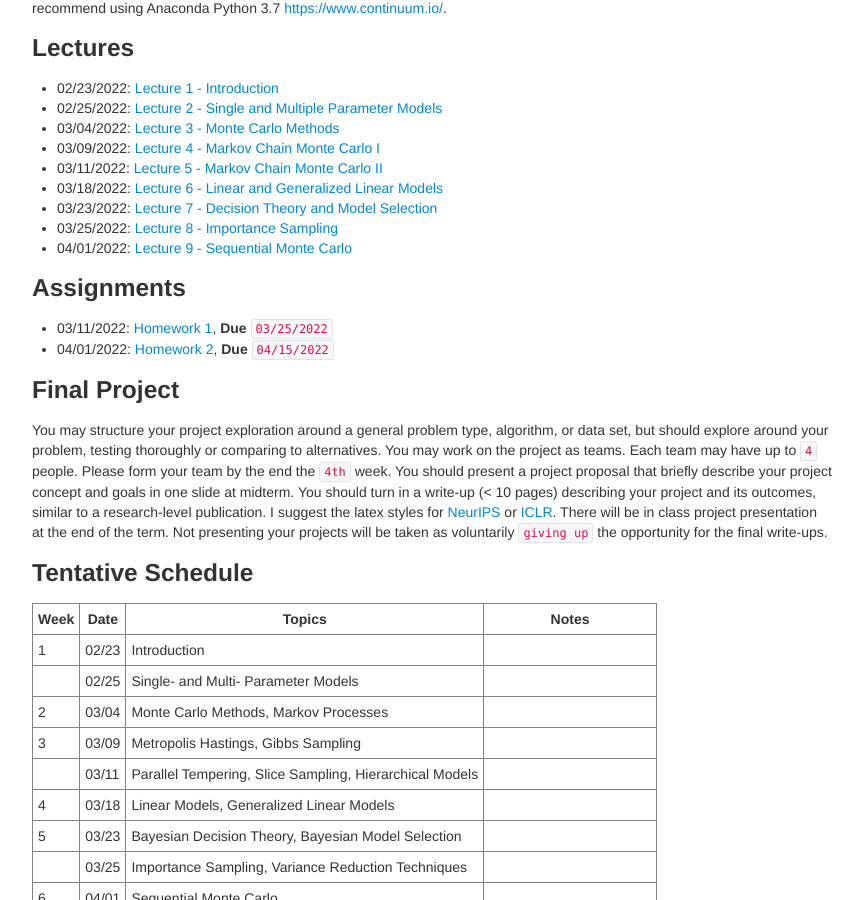
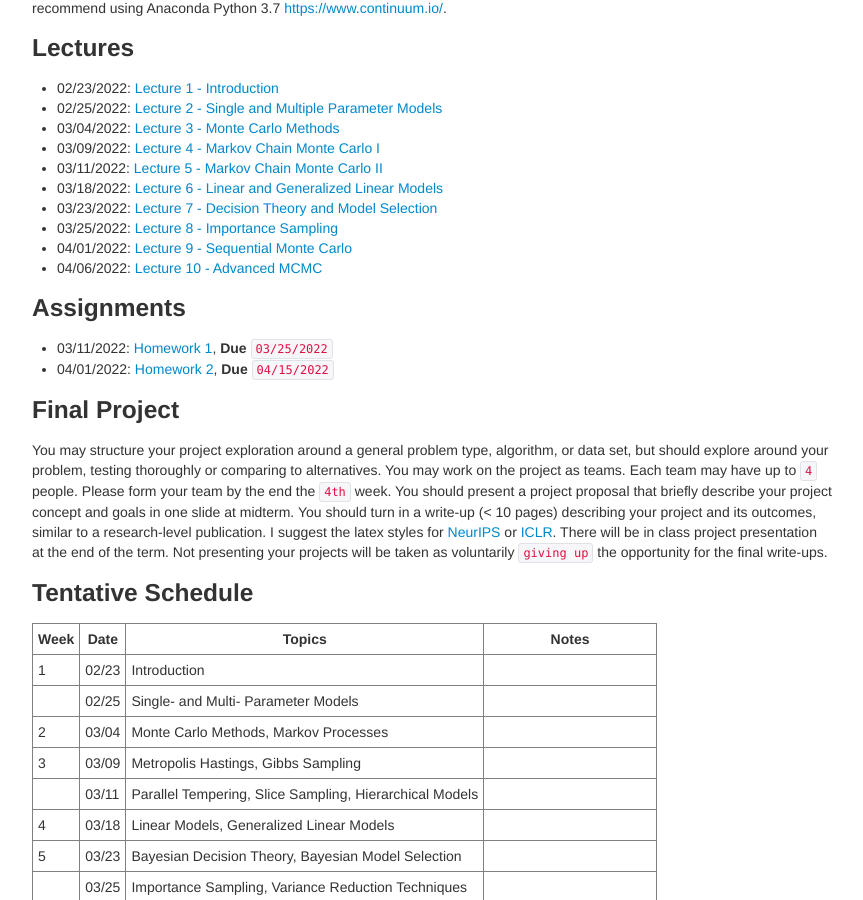
Before and after one commit to zcrabbit/zcrabbit.github.io, a Jekyll site: the page built from courses/btc-s22.md, in a window 1280 px wide and 900 px high, scrolled down 1075 px. Shown: the whole window, without its empty margins (208-1071 px from the left). Built offline with Jekyll 4.4.1, drawn with Linux system fonts in a browser that asks for light colours.

Commit message:
lecture 10 out

```diff
--- a/courses/btc-s22.md
+++ b/courses/btc-s22.md
@@ -48,6 +48,7 @@ We will use python during the course. A good Python tutorial is available at <ht
 - 03/23/2022: [Lecture 7 - Decision Theory and Model Selection]({{sites.baseurl}}/static/slides/btc_spring22/lec07.pdf)
 - 03/25/2022: [Lecture 8 - Importance Sampling]({{sites.baseurl}}/static/slides/btc_spring22/lec08.pdf)
 - 04/01/2022: [Lecture 9 - Sequential Monte Carlo]({{sites.baseurl}}/static/slides/btc_spring22/lec09.pdf)
+- 04/06/2022: [Lecture 10 - Advanced MCMC]({{sites.baseurl}}/static/slides/btc_spring22/lec10.pdf)
 
 
 
```
Also changed, not shown: 1 other file.
